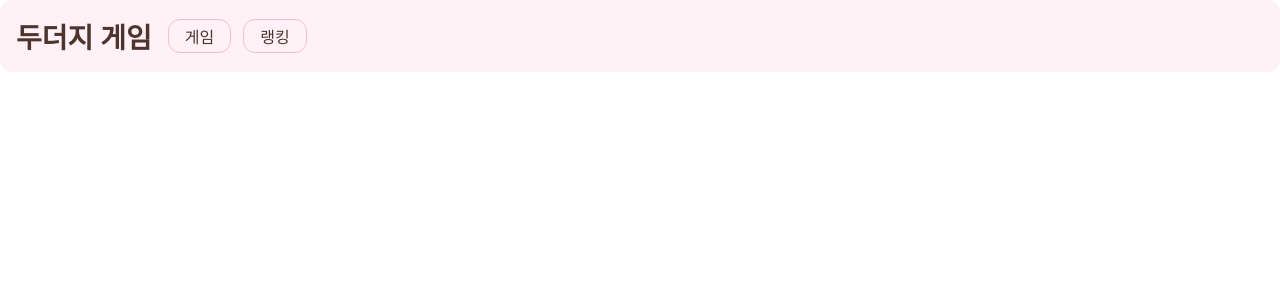
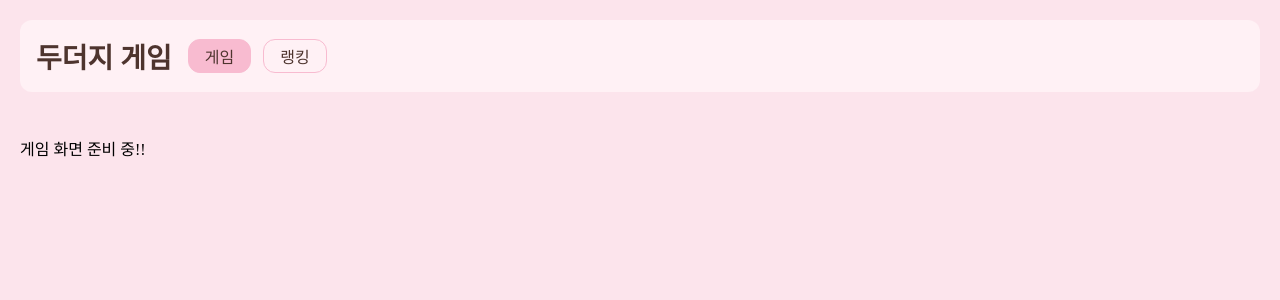
Before and after one commit to 38-lets-sopt-web/ChaewonLee, a React (Vite) app in the folder week3/Homework/my-app/: page / in a window 1280 px wide. Shown: the top 300 px of the page. Built offline with nearby package versions, Linux system fonts and the light colour scheme.

Commit message:
feat: Header 컴포넌트 탭 이동 구현

```diff
--- a/week3/Homework/my-app/src/App.jsx
+++ b/week3/Homework/my-app/src/App.jsx
@@ -1,15 +1,42 @@
+import { useState } from 'react'
 import { ThemeProvider } from '@emotion/react'
+import styled from '@emotion/styled'
 import GlobalStyles from './styles/GlobalStyles.jsx'
 import { theme } from './styles/theme.js'
 import Header from './components/Header.jsx'
 
 function App() {
+  const [activeTab, setActiveTab] = useState('game');
+
   return (
     <ThemeProvider theme={theme}>
       <GlobalStyles />
-      <Header />
+      <MainLayout>
+        <Header activeTab={activeTab} setActiveTab={setActiveTab} />
+        <ContentWrapper>
+          {activeTab === 'game' ? (
+            <div>게임 화면 준비 중!!</div>
+          ) : (
+            <div>랭킹 화면 준비 중!!</div>
+          )}
+        </ContentWrapper>
+      </MainLayout>
     </ThemeProvider>
   )
 }
 
 export default App
+
+const MainLayout = styled.div`
+  display: flex;
+  flex-direction: column;
+  min-height: 100vh;
+  padding: 20px;
+  background-color: ${({ theme }) => theme.colors.bgMain};
+  gap: 20px;
+`;
+
+const ContentWrapper = styled.main `
+  display: flex;
+  margin-top: 24px;
+`
--- a/week3/Homework/my-app/src/components/Header.jsx
+++ b/week3/Homework/my-app/src/components/Header.jsx
@@ -1,12 +1,22 @@
 import styled from '@emotion/styled'
 
-export default function Header () {
+export default function Header ({activeTab, setActiveTab}) {
     return (
         <HeaderContainer>
             <Title>두더지 게임</Title>
             <Tabs>
-                <Tab>게임</Tab>
-                <Tab>랭킹</Tab>
+                <Tab
+                    isActive={activeTab==='game'}
+                    onClick={() => setActiveTab('game')}
+                >
+                    게임
+                </Tab>
+                <Tab
+                    isActive={activeTab === 'ranking'}
+                    onClick={() => setActiveTab('ranking')}
+                >
+                    랭킹
+                </Tab>
             </Tabs>
         </HeaderContainer>
 
@@ -41,7 +51,9 @@ const Tab = styled.button `
     color: ${({theme}) => theme.colors.textMain};
     border: 1.5px solid ${({ theme }) => theme.colors.secondary};
     border-radius: ${({theme}) => theme.borderRadius.md};
+    background-color: ${({ isActive, theme }) =>
+        isActive ? theme.colors.secondary : 'transparent'};
     &:hover {
-        background-color: ${({ theme }) => theme.colors.secondary};
+        background-color: ${({ theme }) => theme.colors.secondary };
     }
 `
```
